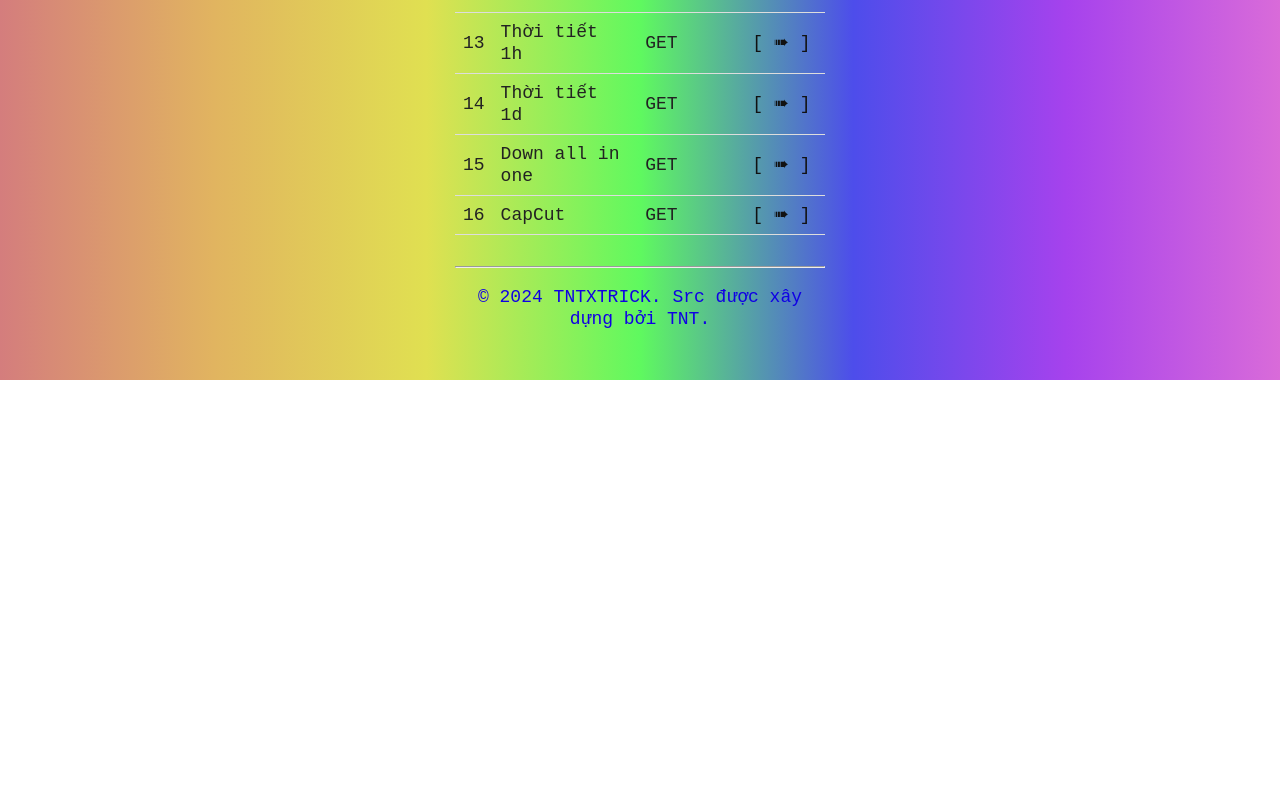
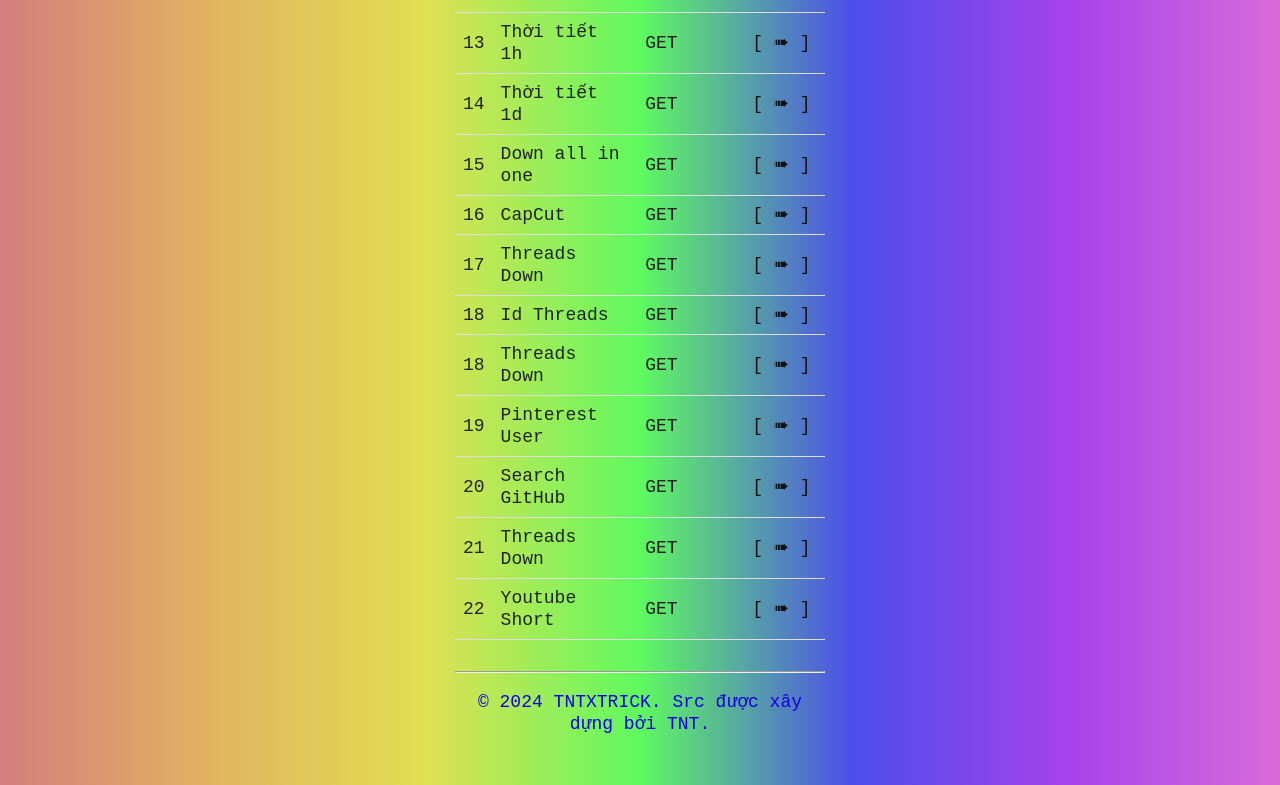
Before and after one commit to vanthuankk/Apitest, a website: page index.html in a window 1280 px wide. Shown: the part 1112-1897 px from the top of the page. Before the commit the page ends 1492 px from the top, so only its background shows below. Drawn offline with Linux system fonts and the light colour scheme.

Commit message:
Update index.html

```diff
--- a/index.html
+++ b/index.html
@@ -335,7 +335,7 @@
       <h1 class="rainbow-text animated-rainbow">Tổng API: 40 (tổng số API)</h1>
       <div class="description">
         API TNTXTRICK
-        Bán Src API giá rẻ
+        / Bán Src API giá rẻ
         <div id="currentDateTime"></div>
         <table>
             <hr>
@@ -446,6 +446,48 @@
               <td>GET</td>
               <td><a href="/capcut?url=">[ ➠ ]</a></td>
           </tr>
+          <tr>
+              <td>17</td>
+              <td>Threads Down</td>
+              <td>GET</td>
+              <td><a href="/threadsdown?link=">[ ➠ ]</a></td>
+          </tr>
+          <tr>
+              <td>18</td>
+              <td>Id Threads</td>
+              <td>GET</td>
+              <td><a href="/threads/iduser?keyword=">[ ➠ ]</a></td>
+          </tr>
+          <tr>
+              <td>18</td>
+              <td>Threads Down</td>
+              <td>GET</td>
+              <td><a href="/threads/infouser?keyword=">[ ➠ ]</a></td>
+         </tr>
+         <tr>
+             <td>19</td>
+             <td>Pinterest User</td>
+             <td>GET</td>
+             <td><a href="/pinterest/user?key=">[ ➠ ]</a></td>
+         </tr>
+         <tr>
+             <td>20</td>
+             <td>Search GitHub</td>
+             <td>GET</td>
+             <td><a href="/github/search?user=">[ ➠ ]</a></td>
+        </tr>
+        <tr>
+             <td>21</td>
+             <td>Threads Down</td>
+             <td>GET</td>
+             <td><a href="/threadsdown?link=">[ ➠ ]</a></td>
+       </tr>
+       <tr>
+            <td>22</td>
+            <td>Youtube Short</td>
+            <td>GET</td>
+            <td><a href="/ytbshort?link=">[ ➠ ]</a></td>
+      </tr>
         </table>
         <br>
         <hr>
```
